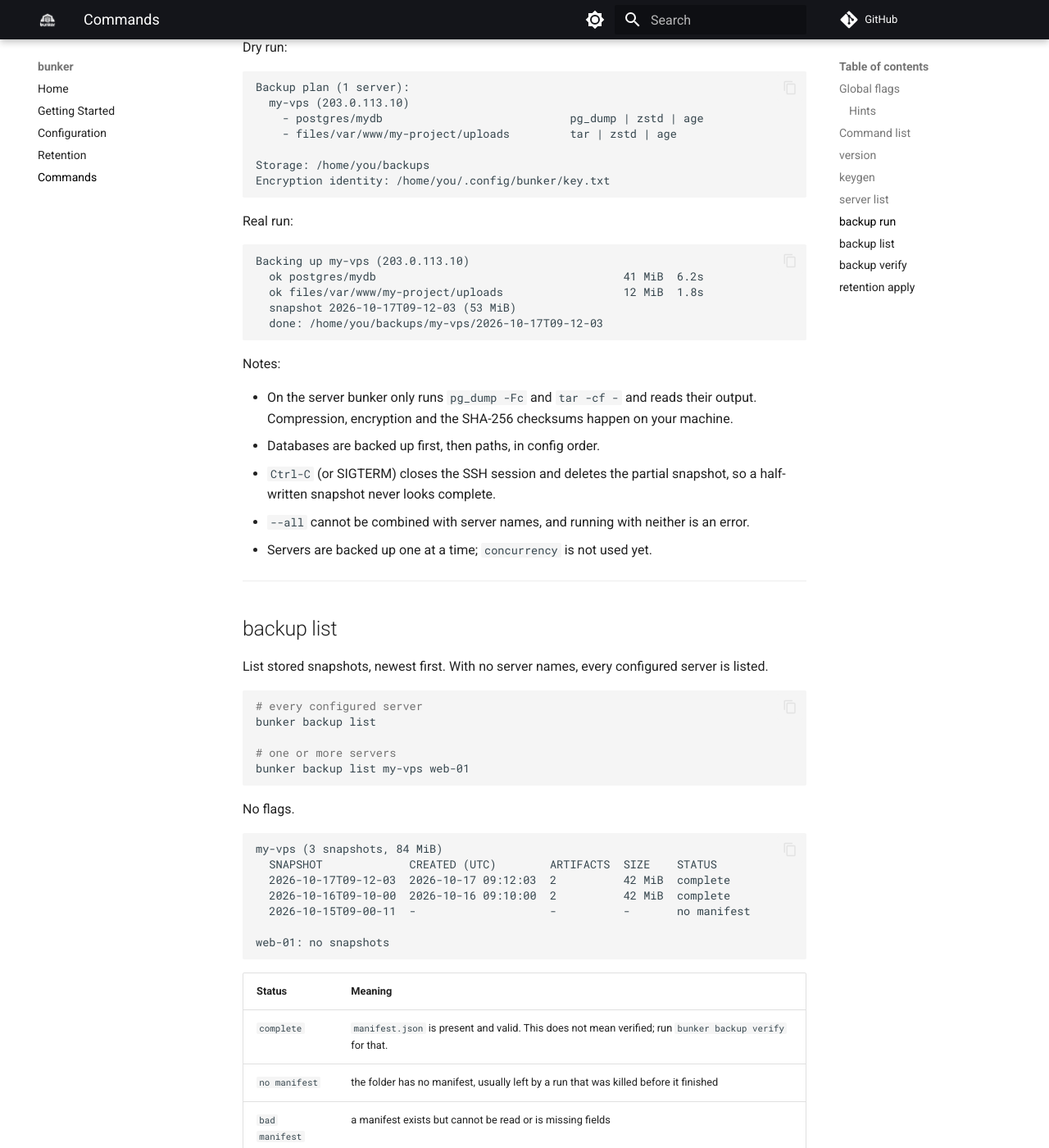
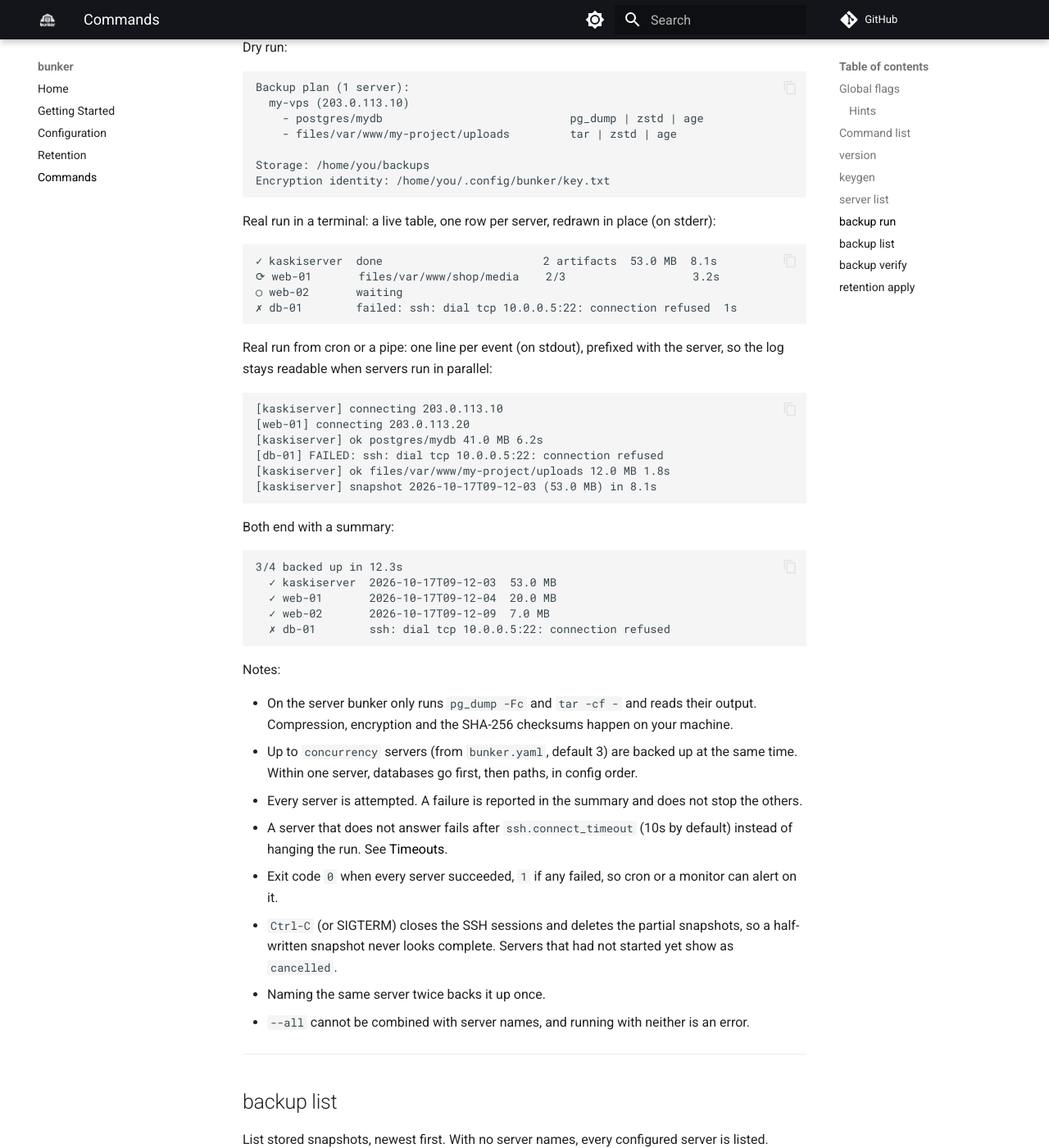
Before and after one commit to kushal1o1/bunker, an MkDocs documentation site: the page built from docs/COMMANDS.md, in a window 1280 px wide and 1400 px high, scrolled down 3597 px. Shown: the whole window at 82% size. Built offline with MkDocs 1.6.1 and Material for MkDocs 9.7.7, drawn with Linux system fonts in a browser that asks for light colours; comment, search, counter and statistics services are not loaded; some of the changed text lies outside the part shown.

Commit message:
docs: align docs with timeout and concurrency  iref(#10)

````diff
--- a/docs/COMMANDS.md
+++ b/docs/COMMANDS.md
@@ -162,14 +162,36 @@ Storage: /home/you/backups
 Encryption identity: /home/you/.config/bunker/key.txt
 ```
 
-Real run:
+Real run in a terminal: a live table, one row per server, redrawn in place
+(on stderr):
 
 ```
-Backing up my-vps (203.0.113.10)
-  ok postgres/mydb                                     41 MiB  6.2s
-  ok files/var/www/my-project/uploads                  12 MiB  1.8s
-  snapshot 2026-10-17T09-12-03 (53 MiB)
-  done: /home/you/backups/my-vps/2026-10-17T09-12-03
+✓ kaskiserver  done                        2 artifacts  53.0 MB  8.1s
+⟳ web-01       files/var/www/shop/media    2/3                   3.2s
+○ web-02       waiting
+✗ db-01        failed: ssh: dial tcp 10.0.0.5:22: connection refused  1s
+```
+
+Real run from cron or a pipe: one line per event (on stdout), prefixed with the
+server, so the log stays readable when servers run in parallel:
+
+```
+[kaskiserver] connecting 203.0.113.10
+[web-01] connecting 203.0.113.20
+[kaskiserver] ok postgres/mydb 41.0 MB 6.2s
+[db-01] FAILED: ssh: dial tcp 10.0.0.5:22: connection refused
+[kaskiserver] ok files/var/www/my-project/uploads 12.0 MB 1.8s
+[kaskiserver] snapshot 2026-10-17T09-12-03 (53.0 MB) in 8.1s
+```
+
+Both end with a summary:
+
+```
+3/4 backed up in 12.3s
+  ✓ kaskiserver  2026-10-17T09-12-03  53.0 MB
+  ✓ web-01       2026-10-17T09-12-04  20.0 MB
+  ✓ web-02       2026-10-17T09-12-09  7.0 MB
+  ✗ db-01        ssh: dial tcp 10.0.0.5:22: connection refused
 ```
 
 Notes:
@@ -177,12 +199,22 @@ Notes:
 - On the server bunker only runs `pg_dump -Fc` and `tar -cf -` and reads their
   output. Compression, encryption and the SHA-256 checksums happen on your
   machine.
-- Databases are backed up first, then paths, in config order.
-- `Ctrl-C` (or SIGTERM) closes the SSH session and deletes the partial
-  snapshot, so a half-written snapshot never looks complete.
+- Up to `concurrency` servers (from `bunker.yaml`, default 3) are backed up at
+  the same time. Within one server, databases go first, then paths, in config
+  order.
+- Every server is attempted. A failure is reported in the summary and does not
+  stop the others.
+- A server that does not answer fails after `ssh.connect_timeout` (10s by
+  default) instead of hanging the run. See
+  [Timeouts](configuration.md#timeouts).
+- Exit code `0` when every server succeeded, `1` if any failed, so cron or a
+  monitor can alert on it.
+- `Ctrl-C` (or SIGTERM) closes the SSH sessions and deletes the partial
+  snapshots, so a half-written snapshot never looks complete. Servers that had
+  not started yet show as `cancelled`.
+- Naming the same server twice backs it up once.
 - `--all` cannot be combined with server names, and running with neither is an
   error.
-- Servers are backed up one at a time; `concurrency` is not used yet.
 
 ---
 
@@ -202,10 +234,10 @@ bunker backup list my-vps web-01
 No flags.
 
 ```
-my-vps (3 snapshots, 84 MiB)
+my-vps (3 snapshots, 84.0 MB)
   SNAPSHOT             CREATED (UTC)        ARTIFACTS  SIZE    STATUS
-  2026-10-17T09-12-03  2026-10-17 09:12:03  2          42 MiB  complete
-  2026-10-16T09-10-00  2026-10-16 09:10:00  2          42 MiB  complete
+  2026-10-17T09-12-03  2026-10-17 09:12:03  2          42.0 MB  complete
+  2026-10-16T09-10-00  2026-10-16 09:10:00  2          42.0 MB  complete
   2026-10-15T09-00-11  -                    -          -       no manifest
 
 web-01: no snapshots
@@ -241,8 +273,8 @@ Verifying my-vps/2026-10-17T09-12-03
   manifest recipient  age1r7jyfzpdx5x2e70xy8uawy5yx0fk64dfdgxnafkjfsc6eufk64mquw26d2
   local identity      age1r7jyfzpdx5x2e70xy8uawy5yx0fk64dfdgxnafkjfsc6eufk64mquw26d2
   ARTIFACT                                      SIZE    SHA256  DECRYPT
-  postgres/mydb.dump.zst.age                    41 MiB  ok      ok
-  files/var-www-my-project-uploads.tar.zst.age  12 MiB  ok      ok
+  postgres/mydb.dump.zst.age                    41.0 MB  ok      ok
+  files/var-www-my-project-uploads.tar.zst.age  12.0 MB  ok      ok
 
   verified 2/2 artifact(s) - 2026-10-17T09-12-03 OK
 ```
@@ -288,11 +320,11 @@ Policy: daily 7, weekly 4, monthly 6
 
 my-vps: keep 4, delete 1
   SNAPSHOT             SIZE    ACTION  WHY
-  2026-10-17T18-00-00  42 MiB  keep    daily 1, weekly 1, monthly 1
-  2026-10-17T06-00-00  42 MiB  delete
-  2026-10-16T09-00-00  42 MiB  keep    daily 2
+  2026-10-17T18-00-00  42.0 MB  keep    daily 1, weekly 1, monthly 1
+  2026-10-17T06-00-00  42.0 MB  delete
+  2026-10-16T09-00-00  42.0 MB  keep    daily 2
 
-Preview only: 1 snapshot(s), 42 MiB would be deleted. Nothing was removed.
+Preview only: 1 snapshot(s), 42.0 MB would be deleted. Nothing was removed.
 ```
 
 Notes:
````
Also changed, not shown: docs/configuration.md (+32 -7 lines), docs/retention.md (+6 -6 lines).
